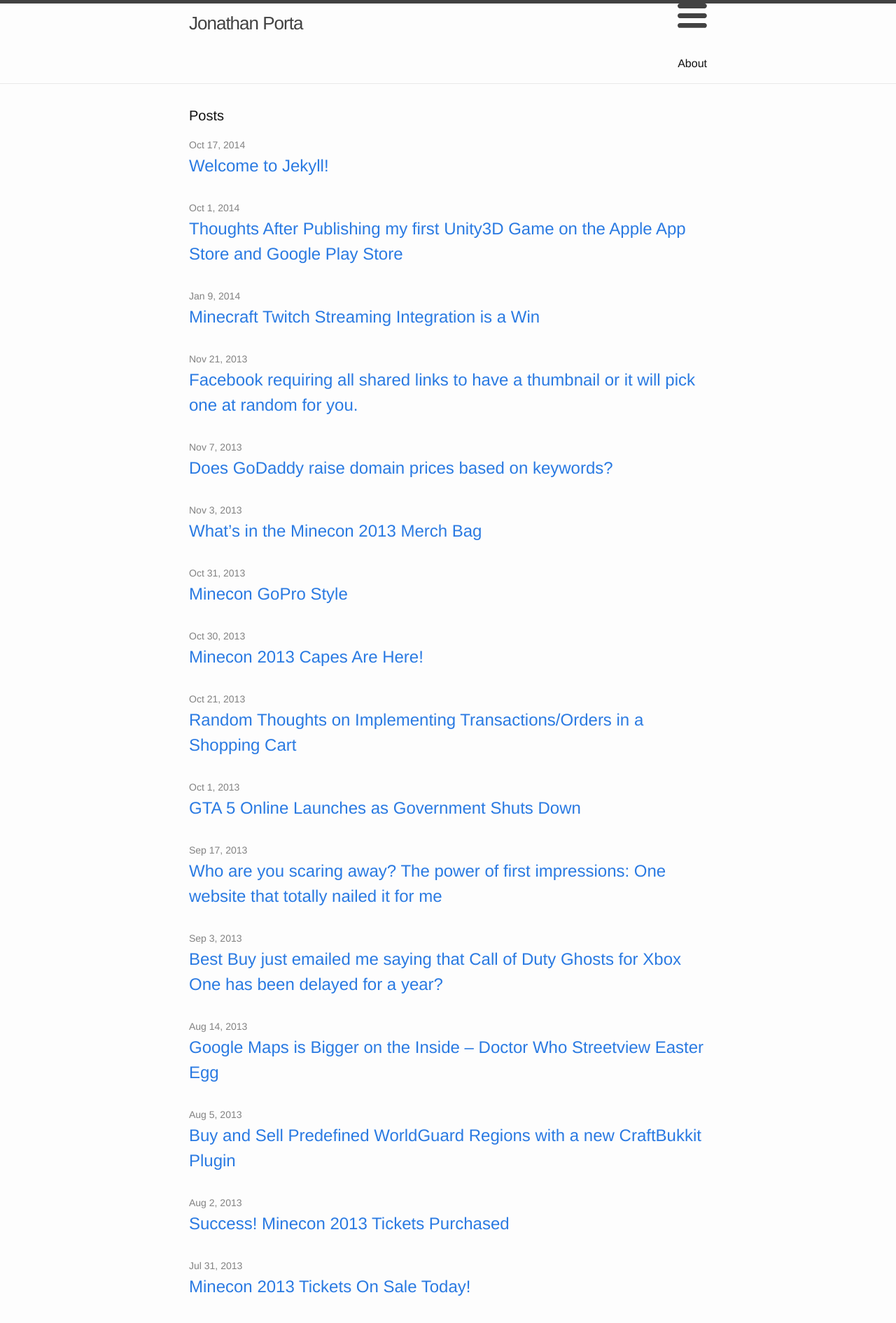
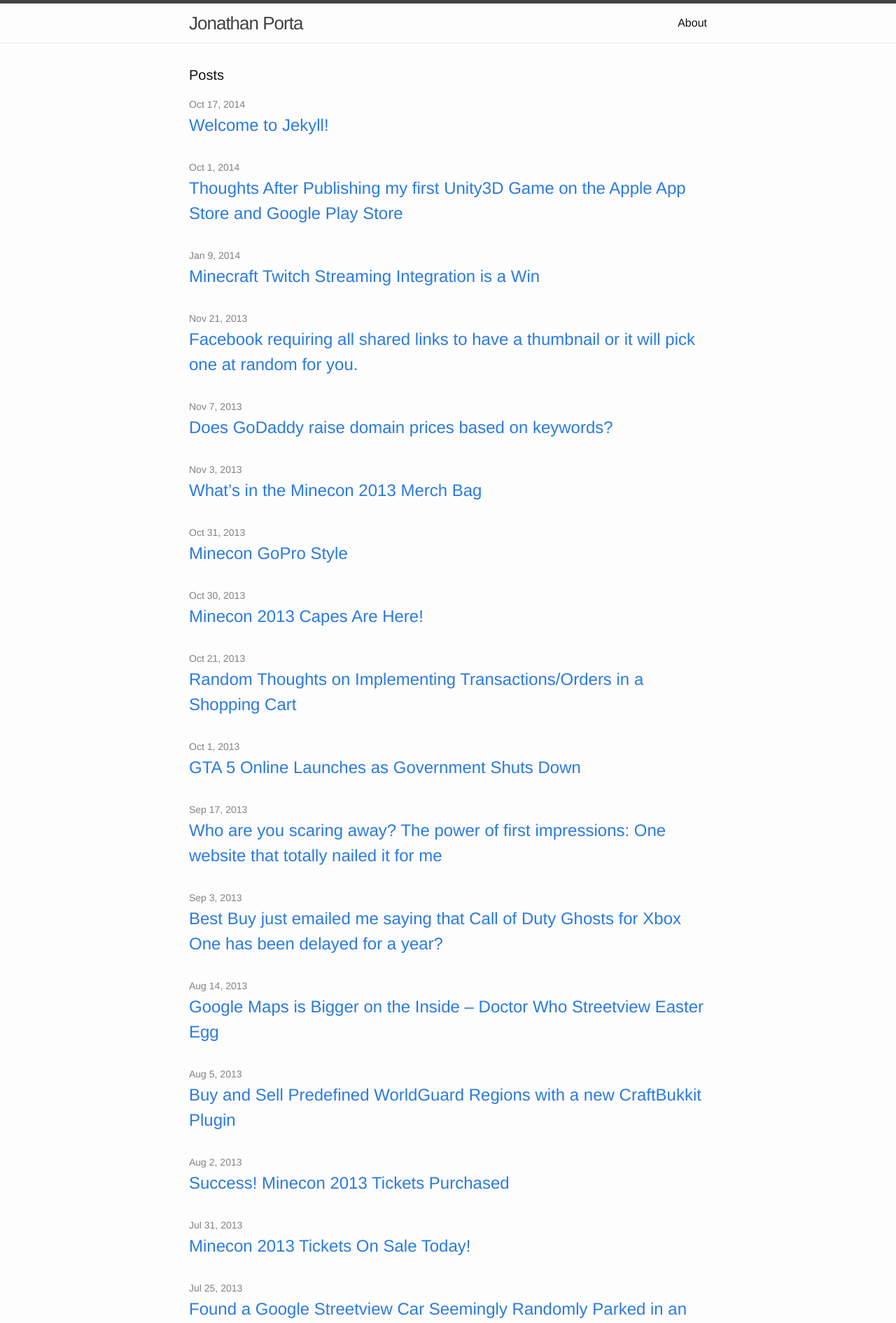
Before and after one commit to JonathanPorta/jonathan.porta.codes, a Jekyll site: the page built from index.html, in a window 1280 px wide. Shown: the top 1891 px of the page at 70% size. Built offline with Jekyll 4.4.1, drawn with Linux system fonts in a browser that asks for light colours.

Commit message:
Fix missing a for nav and have html-proof ignore #

```diff
--- a/_includes/header.html
+++ b/_includes/header.html
@@ -5,11 +5,13 @@
     <a class="site-title" href="{{ site.baseurl }}/">{{ site.title }}</a>
 
     <nav class="site-nav">
+      <a href="#" class="menu-icon">
         <svg viewBox="0 0 18 15">
           <path fill="#424242" d="M18,1.484c0,0.82-0.665,1.484-1.484,1.484H1.484C0.665,2.969,0,2.304,0,1.484l0,0C0,0.665,0.665,0,1.484,0 h15.031C17.335,0,18,0.665,18,1.484L18,1.484z"/>
           <path fill="#424242" d="M18,7.516C18,8.335,17.335,9,16.516,9H1.484C0.665,9,0,8.335,0,7.516l0,0c0-0.82,0.665-1.484,1.484-1.484 h15.031C17.335,6.031,18,6.696,18,7.516L18,7.516z"/>
           <path fill="#424242" d="M18,13.516C18,14.335,17.335,15,16.516,15H1.484C0.665,15,0,14.335,0,13.516l0,0 c0-0.82,0.665-1.484,1.484-1.484h15.031C17.335,12.031,18,12.696,18,13.516L18,13.516z"/>
         </svg>
+      </a>
 
       <div class="trigger">
         {% for page in site.pages %}
```
Also changed, not shown: 1 other file.
